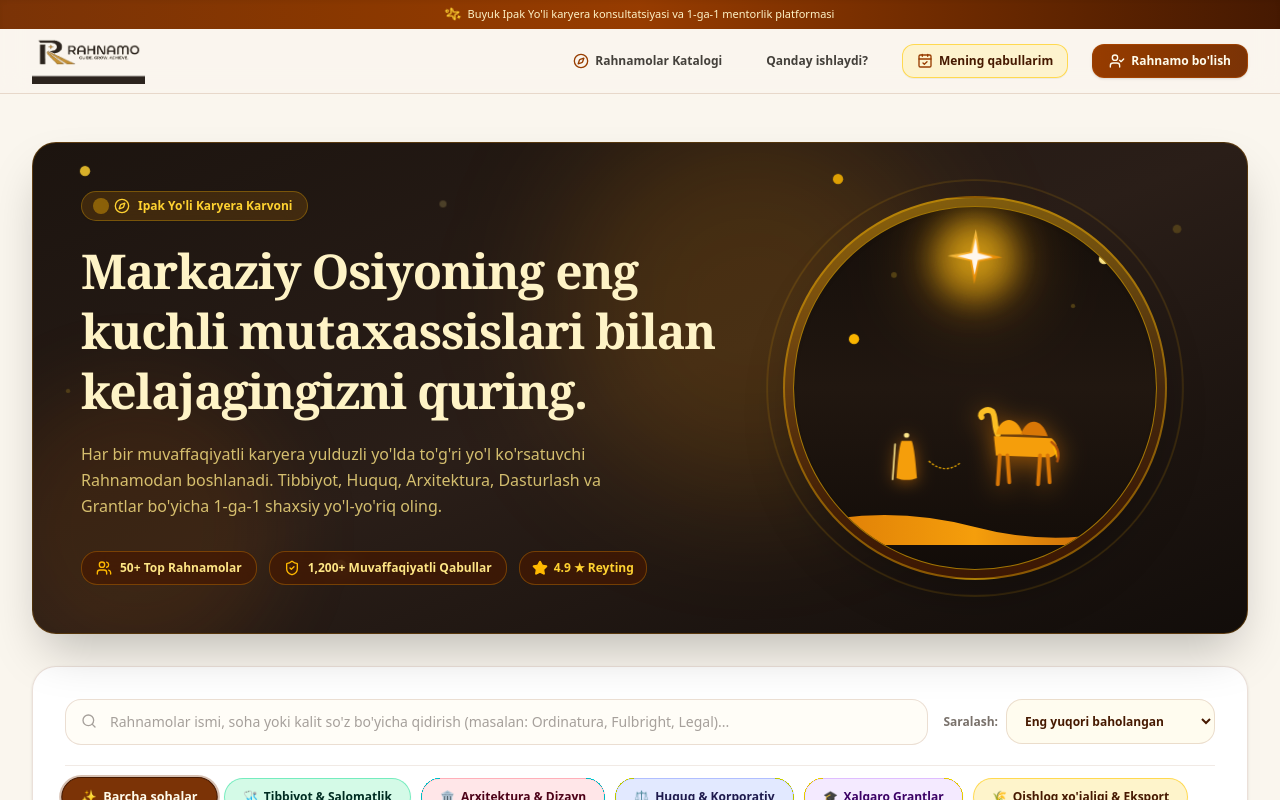
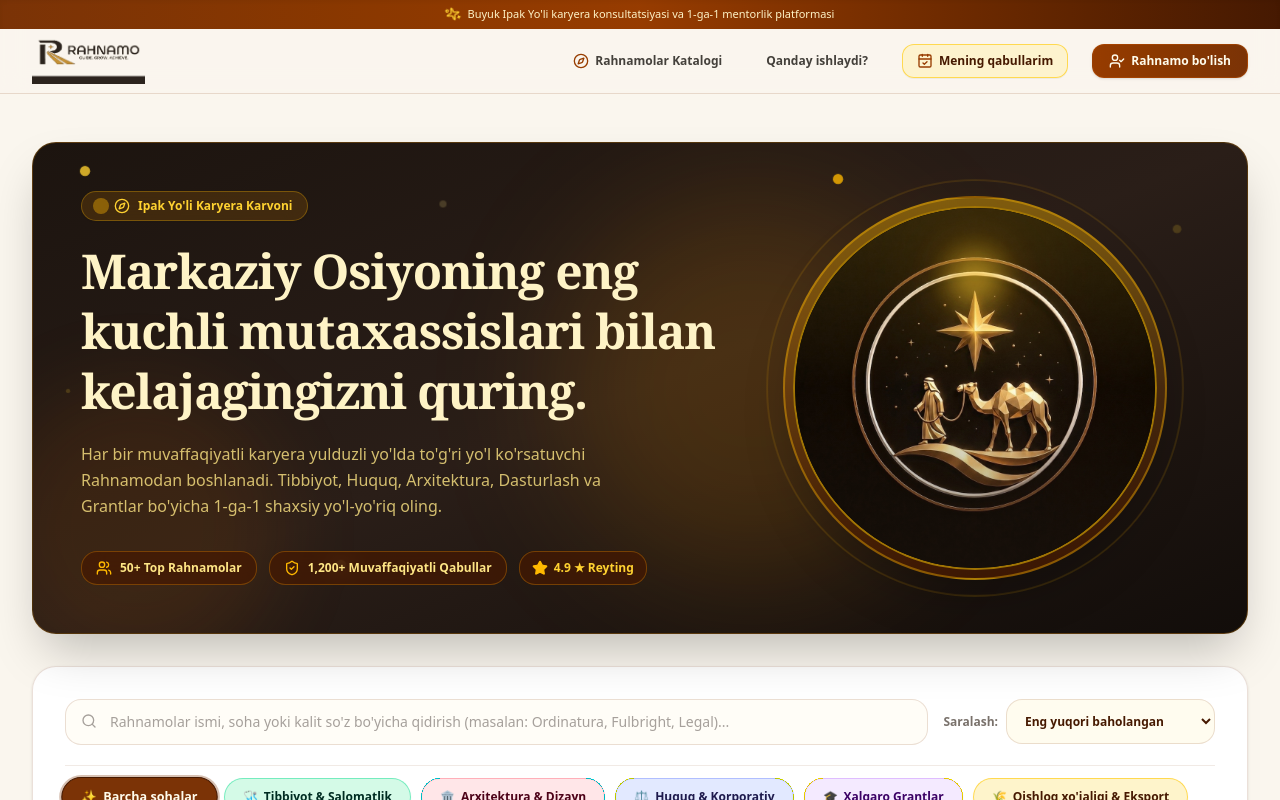
Before and after one commit to diyorislomov/rahnamo, a Next.js app: page / in a window 1280 px wide. Shown: the top 800 px of the page. Built offline with nearby package versions, Linux system fonts and the light colour scheme.

Commit message:
fix: render high-res 3D metallic golden Rahnamo emblem artwork with glowing star flare and twinkling night stars

```diff
--- a/src/components/DesertCaravan.tsx
+++ b/src/components/DesertCaravan.tsx
@@ -1,16 +1,16 @@
 'use client';
 
-import { Compass, Star, ShieldCheck, Users, Sparkles } from 'lucide-react';
+import { Compass, Star, ShieldCheck, Users } from 'lucide-react';
 
 export default function DesertCaravan() {
   return (
     <div className="relative w-full overflow-hidden rounded-3xl bg-gradient-to-br from-[#1C140F] via-[#2A1E18] to-[#120D0A] border border-amber-500/25 shadow-2xl p-6 sm:p-12 my-6 text-amber-50 group selection:bg-amber-500/30">
-      {/* Background Ambient Gold Light Blur */}
-      <div className="absolute top-1/3 right-1/4 -translate-y-1/2 w-96 h-96 bg-amber-500/15 rounded-full blur-3xl pointer-events-none" />
+      {/* Background Ambient Gold Light Glow */}
+      <div className="absolute top-1/2 right-1/4 -translate-y-1/2 w-96 h-96 bg-amber-500/15 rounded-full blur-3xl pointer-events-none" />
       <div className="absolute -bottom-10 -left-10 w-72 h-72 bg-amber-600/10 rounded-full blur-2xl pointer-events-none" />
 
-      {/* Twinkling Starry Night Backdrop */}
-      <div className="absolute inset-0 overflow-hidden pointer-events-none opacity-85">
+      {/* Twinkling Desert Night Stars Overlay */}
+      <div className="absolute inset-0 overflow-hidden pointer-events-none opacity-80">
         <div className="absolute top-6 left-12 w-2 h-2 rounded-full bg-amber-300 animate-twinkle-fast" />
         <div className="absolute top-14 left-1/3 w-2.5 h-2.5 rounded-full bg-amber-200 animate-twinkle-slow" />
         <div className="absolute top-8 right-1/3 w-2 h-2 rounded-full bg-amber-400 animate-twinkle-fast" />
@@ -53,100 +53,30 @@
           </div>
         </div>
 
-        {/* Right Column: Animated Rahnamo (Guide), Camel & Shining North Star Emblem */}
+        {/* Right Column: Real 3D Metallic Golden Emblem Artwork with Glowing Star Flare */}
         <div className="lg:col-span-5 flex items-center justify-center relative">
-          <div className="relative w-72 h-72 sm:w-96 sm:h-96 rounded-full p-2 bg-gradient-to-b from-amber-400/40 via-amber-600/20 to-amber-950/80 border-2 border-amber-400/40 shadow-2xl group-hover:scale-105 transition-transform duration-700">
-            {/* Outer Radial Ray Flare */}
+          <div className="relative w-72 h-72 sm:w-96 sm:h-96 rounded-full p-2 bg-gradient-to-b from-amber-400/40 via-amber-600/20 to-amber-950/80 border-2 border-amber-400/40 shadow-2xl group-hover:scale-105 transition-all duration-700">
+
+            {/* Outer Radial Light Ray Ring */}
             <div className="absolute inset-0 rounded-full border border-amber-400/30 animate-ray-pulse pointer-events-none" />
 
-            {/* Inner Dark Desert Canvas */}
-            <div className="w-full h-full rounded-full overflow-hidden border border-amber-400/60 shadow-inner bg-gradient-to-b from-[#140E0A] via-[#211710] to-[#120C08] flex items-center justify-center relative p-4">
+            {/* Glowing Star Flare Overlay over the top Guide Star */}
+            <div className="absolute top-10 sm:top-14 left-1/2 -translate-x-1/2 z-20 pointer-events-none">
+              <div className="relative animate-guide-star">
+                <div className="w-12 h-12 bg-amber-300/40 rounded-full blur-md animate-pulse" />
+              </div>
+            </div>
 
-              {/* 🌟 1. Animated Shining North Guide Star */}
-              <div className="absolute top-6 z-20 flex flex-col items-center">
-                <div className="relative animate-guide-star">
-                  {/* Outer Glow Halo */}
-                  <div className="absolute -inset-3 bg-amber-400/30 rounded-full blur-md animate-pulse" />
+            {/* Crisp 3D Metallic Artwork Image */}
+            <div className="w-full h-full rounded-full overflow-hidden border-2 border-amber-400/60 shadow-inner bg-[#140E0A] flex items-center justify-center relative">
+              <img
+                src="/hero-guide-star.jpg"
+                alt="Rahnamo — 3D Metallic Golden Guide Star Emblem"
+                className="w-full h-full object-cover rounded-full transform scale-105 group-hover:scale-110 transition-transform duration-700"
+              />
 
-                  {/* 8-Point Guide Star SVG */}
-                  <svg viewBox="0 0 100 100" className="w-14 h-14 text-amber-300 drop-shadow-[0_0_15px_rgba(251,191,36,0.9)]" fill="currentColor">
-                    <path d="M50 0 L58 38 L96 46 L58 54 L50 92 L42 54 L4 46 L42 38 Z" fill="url(#starGoldGrad)" />
-                    <path d="M50 15 L55 40 L80 46 L55 52 L50 77 L45 52 L20 46 L45 40 Z" fill="#FFF7ED" />
-                    <defs>
-                      <linearGradient id="starGoldGrad" x1="0%" y1="0%" x2="100%" y2="100%">
-                        <stop offset="0%" stopColor="#FDE68A" />
-                        <stop offset="50%" stopColor="#F59E0B" />
-                        <stop offset="100%" stopColor="#D97706" />
-                      </linearGradient>
-                    </defs>
-                  </svg>
-                </div>
-              </div>
-
-              {/* ✨ 2. Twinkling Sky Background Stars inside Emblem */}
-              <div className="absolute inset-0 pointer-events-none z-10">
-                <span className="absolute top-10 left-10 w-1.5 h-1.5 bg-amber-200 rounded-full animate-twinkle-fast" />
-                <span className="absolute top-16 left-24 w-2 h-2 bg-amber-300 rounded-full animate-twinkle-slow" />
-                <span className="absolute top-12 right-12 w-2 h-2 bg-amber-200 rounded-full animate-twinkle-fast" />
-                <span className="absolute top-24 right-20 w-1.5 h-1.5 bg-amber-300 rounded-full animate-twinkle-slow" />
-                <span className="absolute top-32 left-14 w-2 h-2 bg-amber-400 rounded-full animate-twinkle-fast" />
-              </div>
-
-              {/* 🐪 3. Animated Rahnamo (Man) & Camel Walking Motion across Sand Dunes */}
-              <div className="absolute bottom-6 w-full flex flex-col items-center justify-end z-20">
-
-                {/* Walking Man & Camel Group */}
-                <div className="relative flex items-end justify-center gap-2 mb-1 animate-caravan">
-
-                  {/* 🚶 RAHNAMO (MAN IN ROBES LEADING) */}
-                  <div className="animate-man-walk flex flex-col items-center z-10">
-                    <svg viewBox="0 0 60 100" className="w-9 h-14 sm:w-11 sm:h-16 text-amber-200 drop-shadow-[0_2px_8px_rgba(217,119,6,0.6)]" fill="currentColor">
-                      {/* Head Turban / Keffiyeh */}
-                      <path d="M26 12 C24 6 36 6 34 12 C34 16 26 16 26 12 Z" fill="#FDE68A" />
-                      {/* Body Robe */}
-                      <path d="M22 20 C18 30 16 55 14 78 C24 82 36 82 46 78 C44 55 42 30 38 20 Z" fill="#F59E0B" />
-                      {/* Walking Staff / Lead Rope */}
-                      <path d="M12 25 L8 80" stroke="#FDE68A" strokeWidth="2.5" strokeLinecap="round" />
-                    </svg>
-                  </div>
-
-                  {/* 🔗 LEASH CONNECTOR */}
-                  <svg className="w-10 h-6 text-amber-400/80 -mx-3 mb-4" viewBox="0 0 50 30" fill="none">
-                    <path d="M5 10 Q25 28 45 12" stroke="currentColor" strokeWidth="1.8" strokeDasharray="3 2" />
-                  </svg>
-
-                  {/* 🐪 GOLDEN CAMEL WALKING BEHIND */}
-                  <div className="animate-camel-bob flex flex-col items-center">
-                    <svg viewBox="0 0 120 100" className="w-24 h-20 sm:w-32 sm:h-24 text-amber-400 drop-shadow-[0_4px_12px_rgba(217,119,6,0.7)]" fill="currentColor">
-                      {/* Camel Head & Neck */}
-                      <path d="M15 22 C12 18 20 12 26 16 C30 20 28 32 32 40" stroke="#FBBF24" strokeWidth="6" strokeLinecap="round" fill="none" />
-                      {/* Camel Hump 1 */}
-                      <path d="M30 40 C35 20 52 20 58 40" fill="#F59E0B" />
-                      {/* Camel Hump 2 */}
-                      <path d="M56 40 C62 22 78 22 84 42" fill="#D97706" />
-                      {/* Camel Body & Legs */}
-                      <path d="M28 42 L88 44 C96 50 96 62 86 64 L30 62 Z" fill="#F59E0B" />
-                      {/* Legs Front & Back */}
-                      <path d="M34 62 L32 92 M42 62 L44 90 M76 62 L74 92 M84 62 L86 90" stroke="#D97706" strokeWidth="4" strokeLinecap="round" />
-                      {/* Tail */}
-                      <path d="M88 48 Q98 56 94 68" stroke="#B45309" strokeWidth="2.5" strokeLinecap="round" />
-                    </svg>
-                  </div>
-                </div>
-
-                {/* 🌊 Golden Sand Dune Curve */}
-                <svg className="w-full h-12 text-amber-600/60" viewBox="0 0 300 40" preserveAspectRatio="none">
-                  <path d="M0 25 Q75 5 150 25 Q225 45 300 20 L300 40 L0 40 Z" fill="url(#duneGrad)" />
-                  <defs>
-                    <linearGradient id="duneGrad" x1="0%" y1="0%" x2="100%" y2="0%">
-                      <stop offset="0%" stopColor="#D97706" />
-                      <stop offset="50%" stopColor="#F59E0B" />
-                      <stop offset="100%" stopColor="#B45309" />
-                    </linearGradient>
-                  </defs>
-                </svg>
-              </div>
-
+              {/* Subtle Gold Shimmer Gradient Overlay */}
+              <div className="absolute inset-0 bg-gradient-to-t from-[#1C140F]/50 via-transparent to-amber-300/15 pointer-events-none rounded-full" />
             </div>
           </div>
         </div>
```
